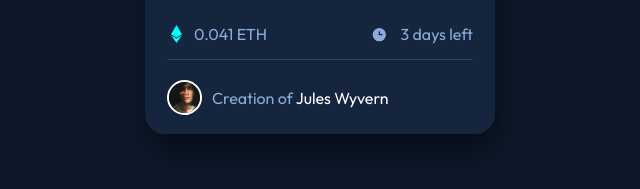
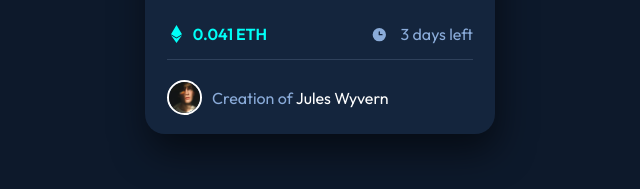
Before and after one commit to YanlDev/NFT-preview-card-component, a plain HTML site: page index.html in a window 1280 px wide. Shown: the part 531-720 px from the top of the page, 320-960 px from the left. Drawn offline with Linux system fonts and the light colour scheme.

Commit message:
Update style.css

```diff
--- a/style.css
+++ b/style.css
@@ -107,6 +107,8 @@ main{
 }
 .value{
     grid-area: value2;
+    color: var(--Cyan);
+    font-weight: 600;
 }
 .time-icon{
     grid-area: time;
```
